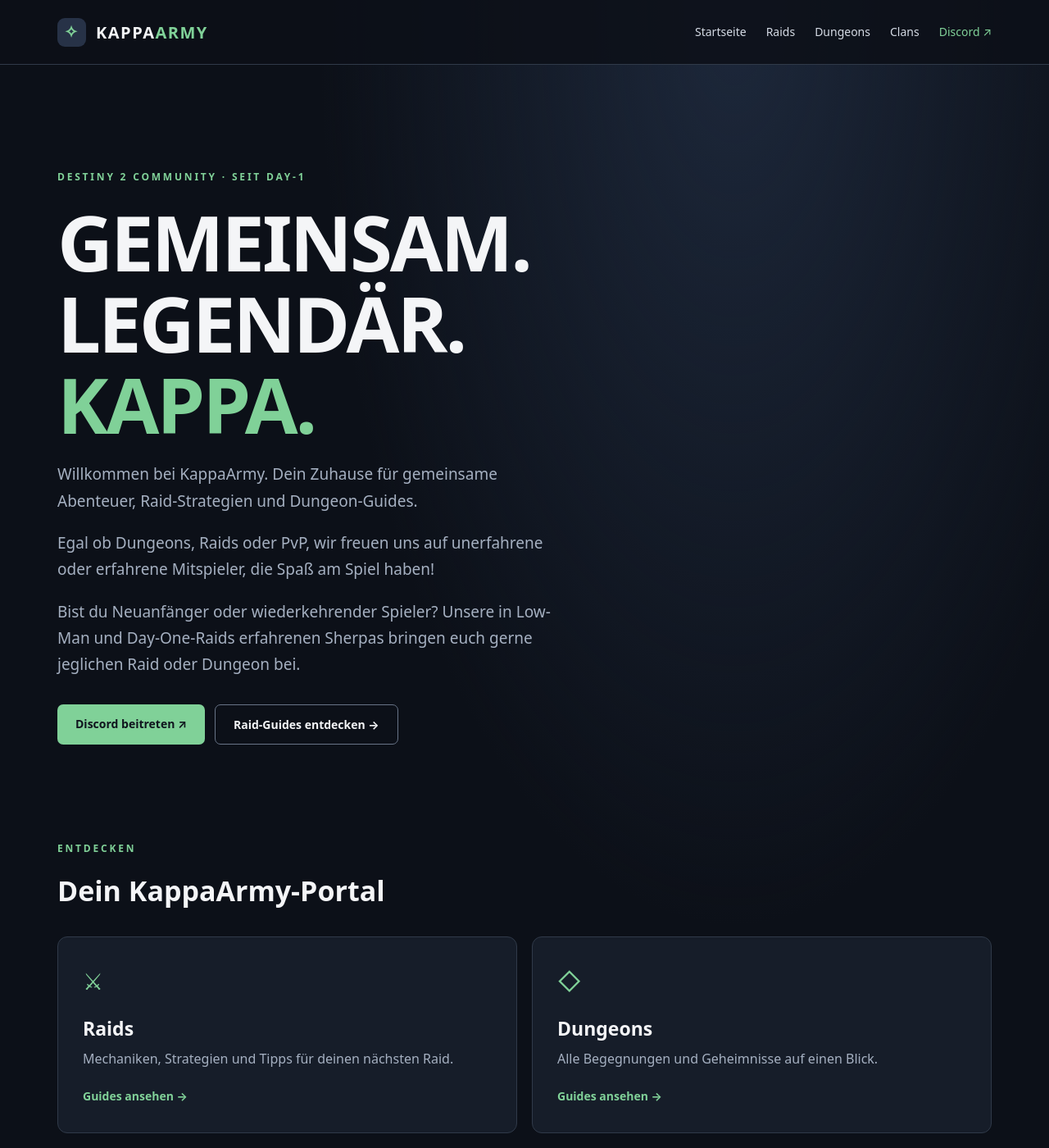
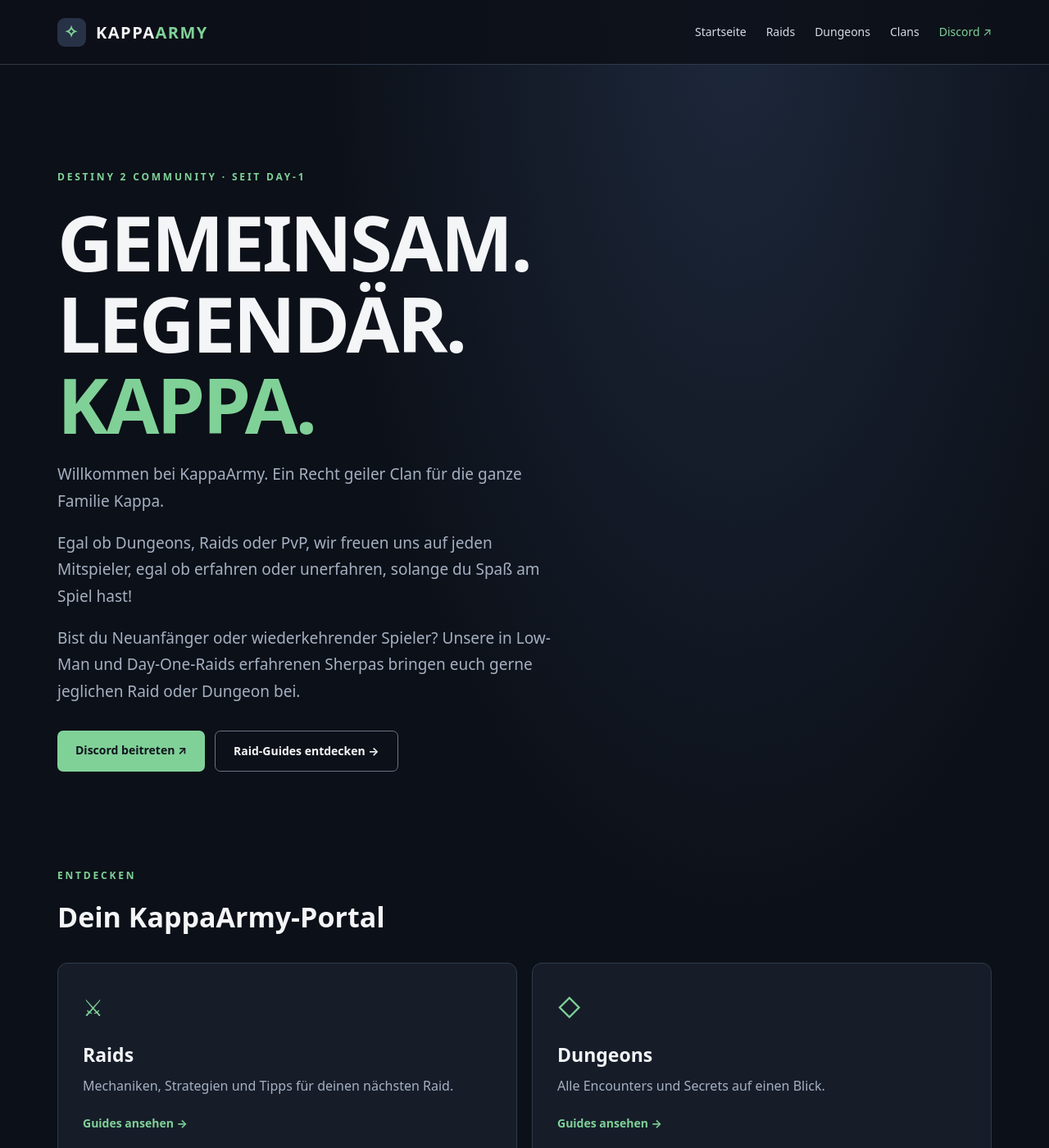
Before and after one commit to KappaArmy/KappaArmy, a Jekyll site: the page built from index.html, in a window 1280 px wide and 1400 px high. Shown: the whole window at 82% size. Built offline with Jekyll 4.4.1, drawn with Linux system fonts in a browser that asks for light colours.

Commit message:
Update Starpage text

```diff
--- a/index.html
+++ b/index.html
@@ -5,14 +5,14 @@ title: Startseite
 <section class="hero">
   <p class="eyebrow">DESTINY 2 COMMUNITY · SEIT DAY-1</p>
   <h1>GEMEINSAM.<br>LEGENDÄR.<br><span>KAPPA.</span></h1>
-  <p>Willkommen bei KappaArmy. Dein Zuhause für gemeinsame Abenteuer, Raid-Strategien und Dungeon-Guides.</p>
-  <p>Egal ob Dungeons, Raids oder PvP, wir freuen uns auf unerfahrene oder erfahrene Mitspieler, die Spaß am Spiel haben!</p>
+  <p>Willkommen bei KappaArmy. Ein Recht geiler Clan für die ganze Familie Kappa.</p>
+  <p>Egal ob Dungeons, Raids oder PvP, wir freuen uns auf jeden Mitspieler, egal ob erfahren oder unerfahren, solange du Spaß am Spiel hast!</p>
   <p>Bist du Neuanfänger oder wiederkehrender Spieler? Unsere in Low-Man und Day-One-Raids erfahrenen Sherpas bringen euch gerne jeglichen Raid oder Dungeon bei.</p>
   <div class="actions"><a class="button primary" href="https://discord.com/invite/qAFXm7Dptx">Discord beitreten ↗</a><a class="button secondary" href="{{ '/raids/' | relative_url }}">Raid-Guides entdecken →</a></div>
 </section>
 <section class="section"><p class="eyebrow">ENTDECKEN</p><h2>Dein KappaArmy-Portal</h2><div class="card-grid">
 <a class="portal-card" href="{{ '/raids/' | relative_url }}"><span class="card-icon">⚔</span><h3>Raids</h3><p>Mechaniken, Strategien und Tipps für deinen nächsten Raid.</p><span class="card-link">Guides ansehen →</span></a>
-<a class="portal-card" href="{{ '/dungeons/' | relative_url }}"><span class="card-icon">◇</span><h3>Dungeons</h3><p>Alle Begegnungen und Geheimnisse auf einen Blick.</p><span class="card-link">Guides ansehen →</span></a>
+<a class="portal-card" href="{{ '/dungeons/' | relative_url }}"><span class="card-icon">◇</span><h3>Dungeons</h3><p>Alle Encounters und Secrets auf einen Blick.</p><span class="card-link">Guides ansehen →</span></a>
 <a class="portal-card" href="{{ '/clans/' | relative_url }}"><span class="card-icon">♜</span><h3>Unsere Clans</h3><p>Finde deinen Platz in einer unserer fünf Clan-Gruppen.</p><span class="card-link">Clans entdecken →</span></a>
 <a class="portal-card" href="https://discord.com/invite/qAFXm7Dptx"><span class="card-icon">✦</span><h3>Community</h3><p>Triff andere Hüter und organisiere gemeinsame Aktivitäten.</p><span class="card-link">Zum Discord ↗</span></a>
 </div></section>
```
